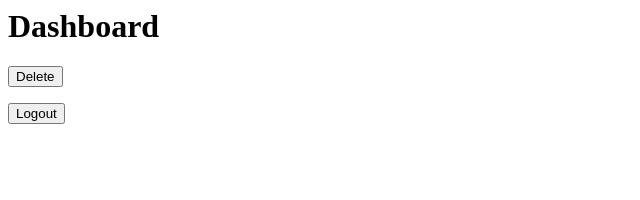
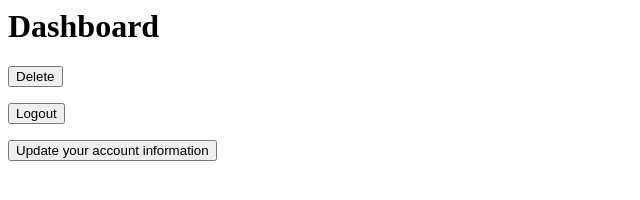
Before and after one commit to OlafurIngi/EksamensOpgave-Olafur, a website: page src/views/index.html in a window 1280 px wide. Shown: the whole page, without its empty margins (0-640 px from the left). Drawn offline with Linux system fonts and the light colour scheme; sample sign-in values are in the browser's storage.

Commit message:
Update files created

```diff
--- a/src/controllers/user-controller.js
+++ b/src/controllers/user-controller.js
@@ -38,6 +38,7 @@ router.delete("/delete", (req, res) => {
   res.status(200).send(true);
 });
 
+// POST method to Update the user
 
 
 module.exports = router;
--- a/src/helpers/db.js
+++ b/src/helpers/db.js
@@ -1,4 +1,4 @@
-// Denne sektion er inspireret af Søren's forelæsning.
+// Denne sektion er inspireret af Søren's forelæsning og videor fra Thomas på canvas
 
 // We require file system
 var fs = require("fs");
@@ -49,5 +49,4 @@ class DB {
   }
 }
 
-// Det her er en singleton -- laaangt over pensum, men et ret fedt term at fyre af
 module.exports = new DB();
--- a/src/views/index.html
+++ b/src/views/index.html
@@ -8,11 +8,15 @@
     <!--A form to delete the email and password from users.json-->
     <form id="delete">
       <input value="Delete" type="submit" />
+
     </form>
-
     <!--A form to logout from the dashboard and get directed to the login page-->
     <form id="logout">
       <input value="Logout" type="submit" />
     </form>
+    <!--A form which redirects the user to the update site-->
+    <form action="update.html">
+      <input type="submit" value="Update your account information" />
+  </form>
   </body>
 </html>
```
Also changed, not shown: src/views/update.html (added, +11 -0 lines), src/views/update.js (added).
